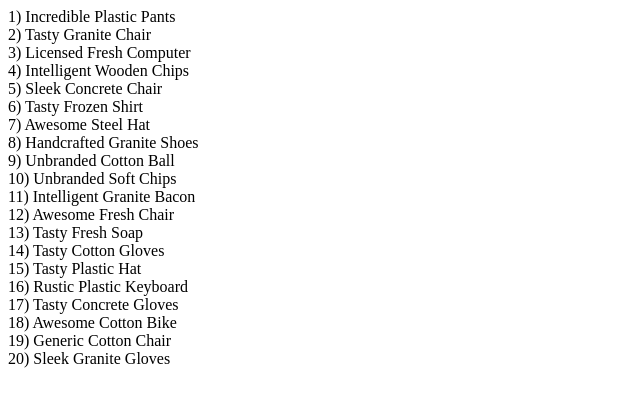
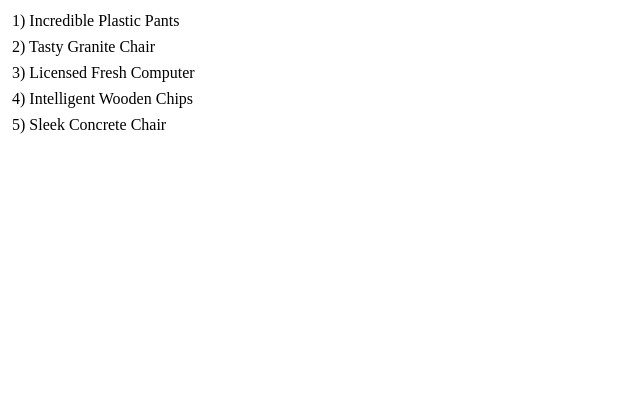
Before and after one commit to ankush-kadam-josh/microfrontend-study, a website built with webpack: page products/public/index.html in a window 1280 px wide. Shown: the whole page, without its empty margins (0-640 px from the left). Built offline with nearby package versions, Linux system fonts and the light colour scheme.

Commit message:
some minor changes throughtout application

```diff
--- a/container/src/bootstrap.js
+++ b/container/src/bootstrap.js
@@ -1,6 +1,7 @@
-import { mount as productMount} from 'products/ProductsIndex';
+import { mount as productMount } from 'products/ProductsIndex';
 import { mount as cartMount } from 'cart/CartIndex';
 
+//keep a identifier for console
 console.log('This is Container');
 
 //select and control where to mount product into
--- a/products/src/bootstrap.js
+++ b/products/src/bootstrap.js
@@ -4,9 +4,9 @@ const mount  = (el) => {
   let products = '';
 
   //create products from faker
-  for(let i = 0;i<20;i++){
+  for(let i = 0;i<5;i++){
     const name = faker.commerce.productName();
-    products+=`<div>${i+1+') '+name}</div>`
+    products+=`<div style="padding: 4px">${i+1+') '+name}</div>`
   }
 
   //insert products to target element from html page
```
Also changed, not shown: container/public/index.html (+3 -1 lines).
